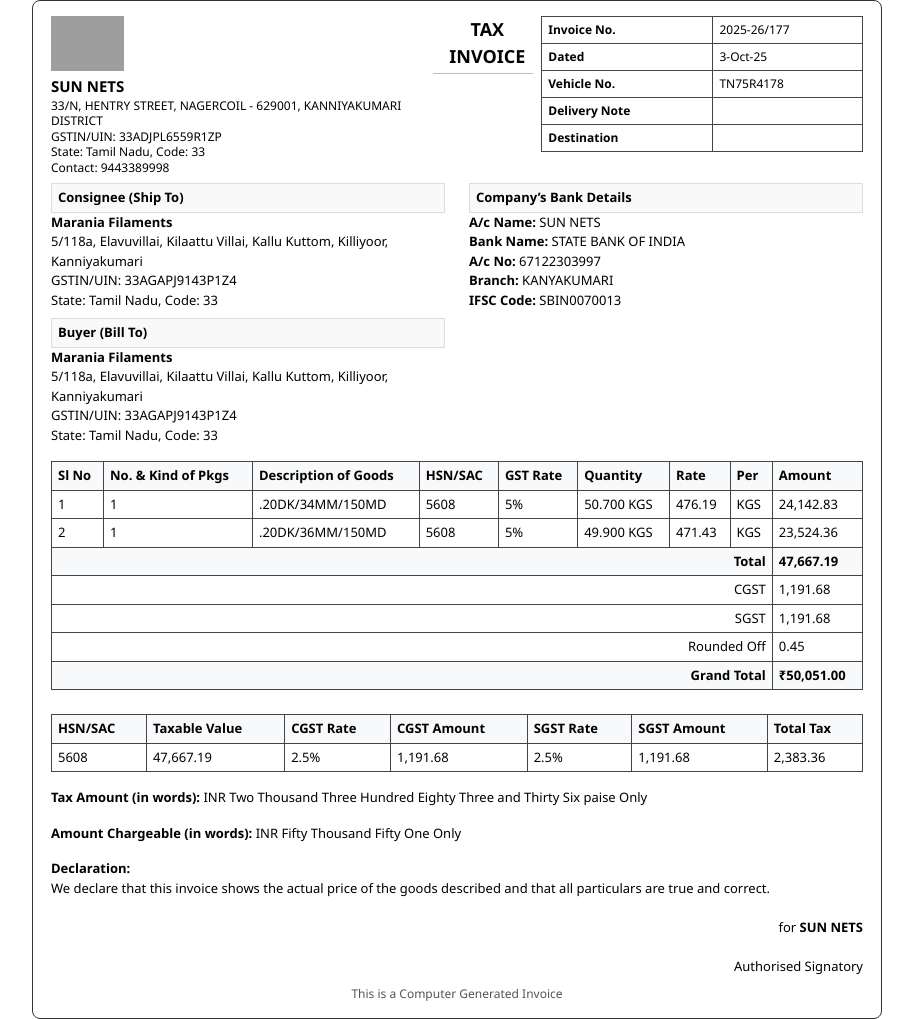
After one commit to hencilpeter/projects, a Django app: page /invoice/invoice_entry/view/1 in a window 1280 px wide. The commit adds this page. Shown: the whole page, without its empty margins (183-1096 px from the left). Run offline with Django 5.2, Linux system fonts and the light colour scheme; grey boxes are pictures that could not be loaded.

Commit message:
dropdown related changes.

```diff
--- a/PythonProjects/marania_invoice_venv/marania_invoice_proj/marania_invoice_app/urls.py
+++ b/PythonProjects/marania_invoice_venv/marania_invoice_proj/marania_invoice_app/urls.py
@@ -7,7 +7,9 @@ path('customer',views.customer, name='customer'),
 path('invoice_entry', views.invoice_entry, name='invoice_entry'),
 
 path('customer/add/', views.create_customer, name='create_customer'),
-path('invoice_entry/save', views.save_invoice, name='save_invoice'),
+path('invoice_entry/save', views.invoice_save, name='invoice_save'),
+path('invoice_entry/view/<str:invoice_number>', views.invoice_view, name='invoice_view'),
+
 # path('login',views.login, name='login'),
 # path('logout',views.logout, name='logout'),
 # path('dashboard',views.dashboard, name='dashboard'),
--- a/PythonProjects/marania_invoice_venv/marania_invoice_proj/marania_invoice_app/views.py
+++ b/PythonProjects/marania_invoice_venv/marania_invoice_proj/marania_invoice_app/views.py
@@ -65,6 +65,7 @@ def customer(request):
 
 def invoice_entry(request):
     Invoices = Invoice.objects.all().order_by('-invoice_number')
+    Customers = Customer.objects.all()
     #InvoiceItems = InvoiceItem.objects.all()
     #invoice_dict = defaultdict()
     # Invoice Summary
@@ -72,8 +73,10 @@ def invoice_entry(request):
     #     invoice_dict[invoiceitem.invoice.invoice_number] = invoiceitem
 
     summary_data = invoice_summary()
+    customer_codes = ['CUST001', 'CUST002', 'CUST003', 'CUST004']
     context = {'invoice_form': forms.InvoiceForm() ,'invoice_item_form':forms.InvoiceItem(),
-               'invoices':Invoices, 'invoiceitems':summary_data}
+               'invoices':Invoices, 'invoiceitems':summary_data,
+               'customer_codes': customer_codes, 'customers':Customers}
     return render(request, 'marania_invoice_app/invoice_entry.html', context)
 
 
@@ -95,7 +98,7 @@ def create_customer(request):
     context = {'form': CustomerForm}
     return render(request, 'marania_invoice_app/customer.html', context)
 
-def save_invoice(request):
+def invoice_save(request):
 
     #pdb.set_trace()
 
@@ -135,3 +138,70 @@ def save_invoice(request):
     Invoices = Invoice.objects.all()
     context = {'invoice_form': forms.InvoiceForm() ,'invoices':Invoices}
     return render(request, 'marania_invoice_app/invoice_entry.html', context)
+
+
+def invoice_view(request, invoice_number):
+    context = {
+        "company": {
+            "logo_url": "/static/images/logo.png",
+            "name": "SUN NETS",
+            "address": "33/N, HENTRY STREET, NAGERCOIL - 629001, KANNIYAKUMARI DISTRICT",
+            "gstin": "33ADJPL6559R1ZP",
+            "state_name": "Tamil Nadu",
+            "state_code": "33",
+            "contact": "9443389998",
+            "bank_name": "SUN NETS",
+            "bank_bank": "STATE BANK OF INDIA",
+            "bank_account": "67122303997",
+            "bank_branch": "KANYAKUMARI",
+            "ifsc": "SBIN0070013",
+        },
+        "invoice": {
+            "invoice_no": "2025-26/177",
+            "date": "3-Oct-25",
+            "delivery_note": "",
+            "payment_terms": "",
+            "reference_no": "",
+            "other_ref": "",
+            "order_no": "",
+            "order_date": "",
+            "dispatch_doc": "",
+            "delivery_date": "",
+            "dispatch_mode": "",
+            "destination": "",
+            "lr_no": "",
+            "vehicle_no": "TN75R4178",
+            "terms_delivery": "",
+            "subtotal": "47,667.19",
+            "cgst": "1,191.68",
+            "sgst": "1,191.68",
+            "round_off": "0.45",
+            "total": "₹50,051.00",
+            "tax_words": "INR Two Thousand Three Hundred Eighty Three and Thirty Six paise Only",
+            "amount_words": "INR Fifty Thousand Fifty One Only"
+        },
+        "consignee": {
+            "name": "Marania Filaments",
+            "address": "5/118a, Elavuvillai, Kilaattu Villai, Kallu Kuttom, Killiyoor, Kanniyakumari",
+            "gstin": "33AGAPJ9143P1Z4",
+            "state_name": "Tamil Nadu",
+            "state_code": "33"
+        },
+        "buyer": {
+            "name": "Marania Filaments",
+            "address": "5/118a, Elavuvillai, Kilaattu Villai, Kallu Kuttom, Killiyoor, Kanniyakumari",
+            "gstin": "33AGAPJ9143P1Z4",
+            "state_name": "Tamil Nadu",
+            "state_code": "33"
+        },
+        "items": [
+            {"packages": "1", "description": ".20DK/34MM/150MD", "hsn": "5608", "gst_rate": 5, "quantity": "50.700 KGS", "rate": "476.19", "unit": "KGS", "amount": "24,142.83"},
+            {"packages": "1", "description": ".20DK/36MM/150MD", "hsn": "5608", "gst_rate": 5, "quantity": "49.900 KGS", "rate": "471.43", "unit": "KGS", "amount": "23,524.36"},
+        ],
+        "taxes": [
+            {"hsn": "5608", "taxable_value": "47,667.19", "cgst_rate": 2.5, "cgst_amount": "1,191.68", "sgst_rate": 2.5, "sgst_amount": "1,191.68", "total_tax": "2,383.36"}
+        ]
+    }
+
+    #Invoices = Invoice.objects.all()
+    return render(request, 'marania_invoice_app/invoice_view.html', context)
--- /dev/null
+++ b/PythonProjects/marania_invoice_venv/marania_invoice_proj/templates/marania_invoice_app/invoice_view.html
@@ -0,0 +1,201 @@
+{% load static %}
+<!DOCTYPE html>
+<html lang="en">
+<head>
+  <meta charset="UTF-8">
+  <title>Tax Invoice - {{ invoice.invoice_no }}</title>
+  <link href="https://cdn.jsdelivr.net/npm/bootstrap@5.3.3/dist/css/bootstrap.min.css" rel="stylesheet">
+  <style>
+    @page { size: A4; margin: 12mm; }
+    body {
+      font-family: "Segoe UI", Arial, sans-serif;
+      font-size: 13px;
+      background: #fff;
+      color: #000;
+    }
+    .invoice-container {
+      border: 1px solid #333;
+      border-radius: 8px;
+      padding: 15px 18px;
+      background: #fff;
+      max-width: 850px;
+      margin: auto;
+    }
+    .invoice-title {
+      font-weight: 700;
+      font-size: 18px;
+      text-transform: uppercase;
+      text-align: center;
+      letter-spacing: 0.5px;
+      margin-top: 2px;
+      margin-bottom: 4px;
+    }
+    table { width: 100%; border-collapse: collapse; }
+    td, th { border: 1px solid #444 !important; padding: 4px 6px !important; vertical-align: top; }
+    th { background-color: #f1f1f1; }
+    .section-title {
+      background-color: #f9f9f9;
+      font-weight: 600;
+      padding: 4px 6px;
+      border: 1px solid #ddd;
+    }
+    .footer-text { text-align: center; font-size: 12px; color: #555; margin-top: 8px; }
+    .text-end { text-align: right !important; }
+    .signature { text-align: right; margin-top: 20px; font-weight: 500; }
+  </style>
+</head>
+<body>
+
+<div class="invoice-container">
+
+  <!-- Compact Header -->
+  <div class="d-flex justify-content-between align-items-start mb-2">
+    <div>
+      <img src="{{ company.logo_url }}" alt="Logo" style="height:55px;">
+      <div class="fw-bold mt-1" style="font-size:15px;">{{ company.name }}</div>
+      <div style="font-size:12px; line-height:1.3;">
+        {{ company.address }}<br>
+        GSTIN/UIN: {{ company.gstin }}<br>
+        State: {{ company.state_name }}, Code: {{ company.state_code }}<br>
+        Contact: {{ company.contact }}
+      </div>
+    </div>
+
+    <div class="text-center">
+      <div class="fw-bold" style="font-size:18px; text-transform:uppercase;">Tax Invoice</div>
+      <hr style="margin:3px 0; border-top:1px solid #000; width:100px;">
+    </div>
+
+    <div style="width:42%;">
+      <table class="table table-bordered table-sm mb-0" style="font-size:12px;">
+        <tr><td><b>Invoice No.</b></td><td>{{ invoice.invoice_no }}</td></tr>
+        <tr><td><b>Dated</b></td><td>{{ invoice.date }}</td></tr>
+        <tr><td><b>Vehicle No.</b></td><td>{{ invoice.vehicle_no }}</td></tr>
+        <tr><td><b>Delivery Note</b></td><td>{{ invoice.delivery_note }}</td></tr>
+        <tr><td><b>Destination</b></td><td>{{ invoice.destination }}</td></tr>
+      </table>
+    </div>
+  </div>
+
+  <!-- Consignee / Buyer / Bank -->
+  <div class="row mt-2">
+    <div class="col-md-6">
+      <div class="section-title">Consignee (Ship To)</div>
+      <strong>{{ consignee.name }}</strong><br>
+      {{ consignee.address }}<br>
+      GSTIN/UIN: {{ consignee.gstin }}<br>
+      State: {{ consignee.state_name }}, Code: {{ consignee.state_code }}
+    </div>
+    <div class="col-md-6">
+      <div class="section-title">Company’s Bank Details</div>
+      <strong>A/c Name:</strong> {{ company.bank_name }}<br>
+      <strong>Bank Name:</strong> {{ company.bank_bank }}<br>
+      <strong>A/c No:</strong> {{ company.bank_account }}<br>
+      <strong>Branch:</strong> {{ company.bank_branch }}<br>
+      <strong>IFSC Code:</strong> {{ company.ifsc }}
+    </div>
+  </div>
+
+  <div class="row mt-2">
+    <div class="col-md-6">
+      <div class="section-title">Buyer (Bill To)</div>
+      <strong>{{ buyer.name }}</strong><br>
+      {{ buyer.address }}<br>
+      GSTIN/UIN: {{ buyer.gstin }}<br>
+      State: {{ buyer.state_name }}, Code: {{ buyer.state_code }}
+    </div>
+  </div>
+
+  <!-- Items -->
+  <div class="table-responsive mt-3">
+    <table class="table table-bordered table-sm">
+      <thead class="table-light">
+        <tr>
+          <th>Sl No</th>
+          <th>No. & Kind of Pkgs</th>
+          <th>Description of Goods</th>
+          <th>HSN/SAC</th>
+          <th>GST Rate</th>
+          <th>Quantity</th>
+          <th>Rate</th>
+          <th>Per</th>
+          <th>Amount</th>
+        </tr>
+      </thead>
+      <tbody>
+        {% for item in items %}
+        <tr>
+          <td>{{ forloop.counter }}</td>
+          <td>{{ item.packages }}</td>
+          <td>{{ item.description }}</td>
+          <td>{{ item.hsn }}</td>
+          <td>{{ item.gst_rate }}%</td>
+          <td>{{ item.quantity }}</td>
+          <td>{{ item.rate }}</td>
+          <td>{{ item.unit }}</td>
+          <td>{{ item.amount }}</td>
+        </tr>
+        {% endfor %}
+        <tr class="fw-bold table-light">
+          <td colspan="8" class="text-end">Total</td>
+          <td>{{ invoice.subtotal }}</td>
+        </tr>
+        <tr><td colspan="8" class="text-end">CGST</td><td>{{ invoice.cgst }}</td></tr>
+        <tr><td colspan="8" class="text-end">SGST</td><td>{{ invoice.sgst }}</td></tr>
+        <tr><td colspan="8" class="text-end">Rounded Off</td><td>{{ invoice.round_off }}</td></tr>
+        <tr class="fw-bold table-light">
+          <td colspan="8" class="text-end">Grand Total</td>
+          <td><b>{{ invoice.total }}</b></td>
+        </tr>
+      </tbody>
+    </table>
+  </div>
+
+  <!-- Tax Summary -->
+  <div class="table-responsive mt-2">
+    <table class="table table-bordered table-sm">
+      <thead class="table-light">
+        <tr>
+          <th>HSN/SAC</th>
+          <th>Taxable Value</th>
+          <th>CGST Rate</th>
+          <th>CGST Amount</th>
+          <th>SGST Rate</th>
+          <th>SGST Amount</th>
+          <th>Total Tax</th>
+        </tr>
+      </thead>
+      <tbody>
+        {% for tax in taxes %}
+        <tr>
+          <td>{{ tax.hsn }}</td>
+          <td>{{ tax.taxable_value }}</td>
+          <td>{{ tax.cgst_rate }}%</td>
+          <td>{{ tax.cgst_amount }}</td>
+          <td>{{ tax.sgst_rate }}%</td>
+          <td>{{ tax.sgst_amount }}</td>
+          <td>{{ tax.total_tax }}</td>
+        </tr>
+        {% endfor %}
+      </tbody>
+    </table>
+  </div>
+
+  <p><strong>Tax Amount (in words):</strong> {{ invoice.tax_words }}</p>
+  <p><strong>Amount Chargeable (in words):</strong> {{ invoice.amount_words }}</p>
+
+  <p><strong>Declaration:</strong><br>
+  We declare that this invoice shows the actual price of the goods described and that all particulars are true and correct.</p>
+
+  <div class="signature">
+    for <strong>{{ company.name }}</strong><br><br>
+    Authorised Signatory
+  </div>
+
+  <div class="footer-text">
+    This is a Computer Generated Invoice
+  </div>
+</div>
+
+</body>
+</html>
```
Also changed, not shown: PythonProjects/marania_invoice_venv/marania_invoice_proj/marania_invoice_app/forms.py (+29 -3 lines), PythonProjects/marania_invoice_venv/marania_invoice_proj/templates/marania_invoice_app/invoice_entry.html (+76 -2 lines), PythonProjects/marania_invoice_venv/marania_invoice_proj/db.sqlite3.
